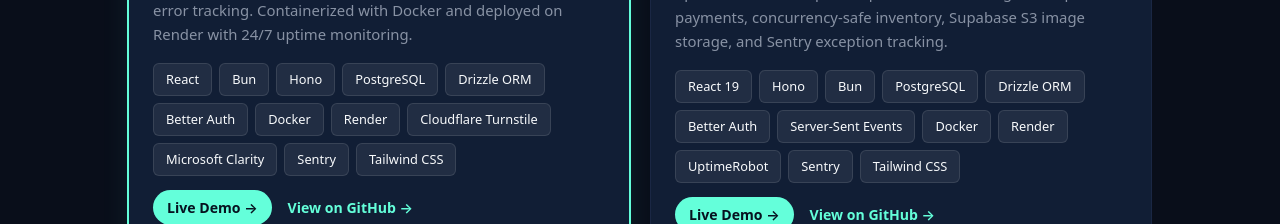
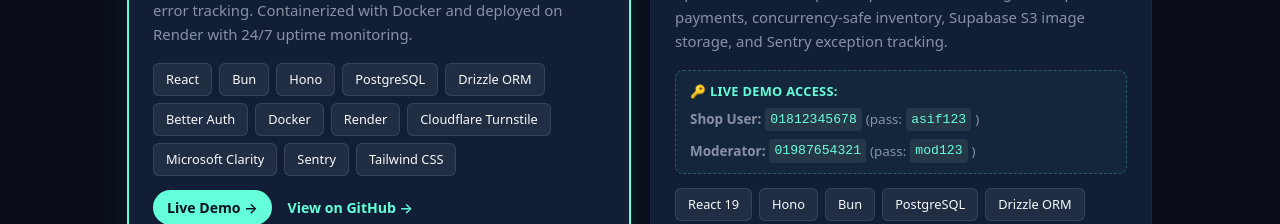
Before and after one commit to abdullahxDNA/Portfolio, a React (Vite) app: page / in a window 1280 px wide. Shown: the part 1338-1562 px from the top of the page. Built offline with nearby package versions, Linux system fonts and the light colour scheme.

Commit message:
feat: display live demo login credentials on Tamurfood project card

```diff
--- a/public/MD_Abdullah_CV.html
+++ b/public/MD_Abdullah_CV.html
@@ -428,6 +428,7 @@
             <li>Implemented <strong>real-time order push updates via Server-Sent Events (SSE)</strong> for live bakery kitchen fulfillment and delivery management.</li>
             <li>Architected a multi-shop "Khata" ledger system with partial credit tracking, order state machines, and concurrency-safe catalog availability.</li>
             <li>Containerized with <strong>Docker</strong> and deployed to <strong>Render</strong> with S3 image uploads, automated healthcheck pings, and real-time <strong>Sentry</strong> error monitoring.</li>
+            <li><strong>Live Demo Access:</strong> Shop User (<code>01812345678</code> / <code>asif123</code>) · Moderator (<code>01987654321</code> / <code>mod123</code>).</li>
           </ul>
         </div>
 
--- a/src/App.jsx
+++ b/src/App.jsx
@@ -147,6 +147,18 @@ function Projects() {
               </a>
             )}
             <p className="card__desc">{p.desc}</p>
+            {p.demoAccounts && (
+              <div className="card__demo-box">
+                <span className="card__demo-title">🔑 Live Demo Access:</span>
+                <div className="card__demo-creds">
+                  {p.demoAccounts.map((acc, i) => (
+                    <span key={i} className="card__demo-chip">
+                      <strong>{acc.role}:</strong> <code>{acc.user}</code> (pass: <code>{acc.pass}</code>)
+                    </span>
+                  ))}
+                </div>
+              </div>
+            )}
             <ul className="chips">
               {p.stack.map((s) => (
                 <li key={s} className="chip">{s}</li>
--- a/src/content/projects.json
+++ b/src/content/projects.json
@@ -31,6 +31,10 @@
       "featured": "",
       "preview": "https://cdn.jsdelivr.net/gh/abdullahxDNA/Tamurfood@main/docs/screenshots/demo.gif",
       "desc": "A full-stack B2B ordering platform for a neighbourhood bakery, containerized with Docker and deployed on Render with 24/7 uptime monitoring. Nearby shops order from a live menu; bakery staff fulfil and deliver in real time. Features three-tier role-based access (admin/moderator/shop), real-time order updates over SSE, a per-shop \"Khata\" credit ledger with partial payments, concurrency-safe inventory, Supabase S3 image storage, and Sentry exception tracking.",
+      "demoAccounts": [
+        { "role": "Shop User", "user": "01812345678", "pass": "asif123" },
+        { "role": "Moderator", "user": "01987654321", "pass": "mod123" }
+      ],
       "stack": [
         "React 19",
         "Hono",
--- a/src/index.css
+++ b/src/index.css
@@ -407,6 +407,55 @@ a { color: inherit; text-decoration: none; }
 }
 .card__preview:hover img { transform: scale(1.03); }
 
+/* ── Live Demo Credentials Box ── */
+.card__demo-box {
+  margin-bottom: 14px;
+  padding: 10px 14px;
+  border-radius: 8px;
+  background: rgba(100, 255, 218, 0.04);
+  border: 1px dashed rgba(100, 255, 218, 0.25);
+  font-size: 0.84rem;
+}
+.card__demo-title {
+  display: block;
+  font-weight: 700;
+  color: var(--color-accent);
+  margin-bottom: 6px;
+  font-size: 0.8rem;
+  letter-spacing: 0.3px;
+  text-transform: uppercase;
+}
+.card__demo-creds {
+  display: flex;
+  flex-wrap: wrap;
+  gap: 8px 16px;
+}
+.card__demo-chip {
+  color: var(--color-muted);
+  display: inline-flex;
+  align-items: center;
+  gap: 4px;
+}
+.card__demo-chip strong {
+  color: var(--color-fg);
+}
+.card__demo-chip code {
+  background: rgba(255, 255, 255, 0.08);
+  padding: 1px 5px;
+  border-radius: 4px;
+  color: var(--color-accent);
+  font-family: monospace;
+  font-size: 0.82rem;
+}
+html.light .card__demo-box {
+  background: #f0fdf4;
+  border-color: #86efac;
+}
+html.light .card__demo-chip code {
+  background: #e2e8f0;
+  color: #0f766e;
+}
+
 /* ── Skill logos ── */
 .skill-logo { display: block; flex-shrink: 0; }
 .skill-logo--invert { filter: invert(1) brightness(1.8); }
```
Also changed, not shown: 1 other file (tests, documents, lock files or other folders).
